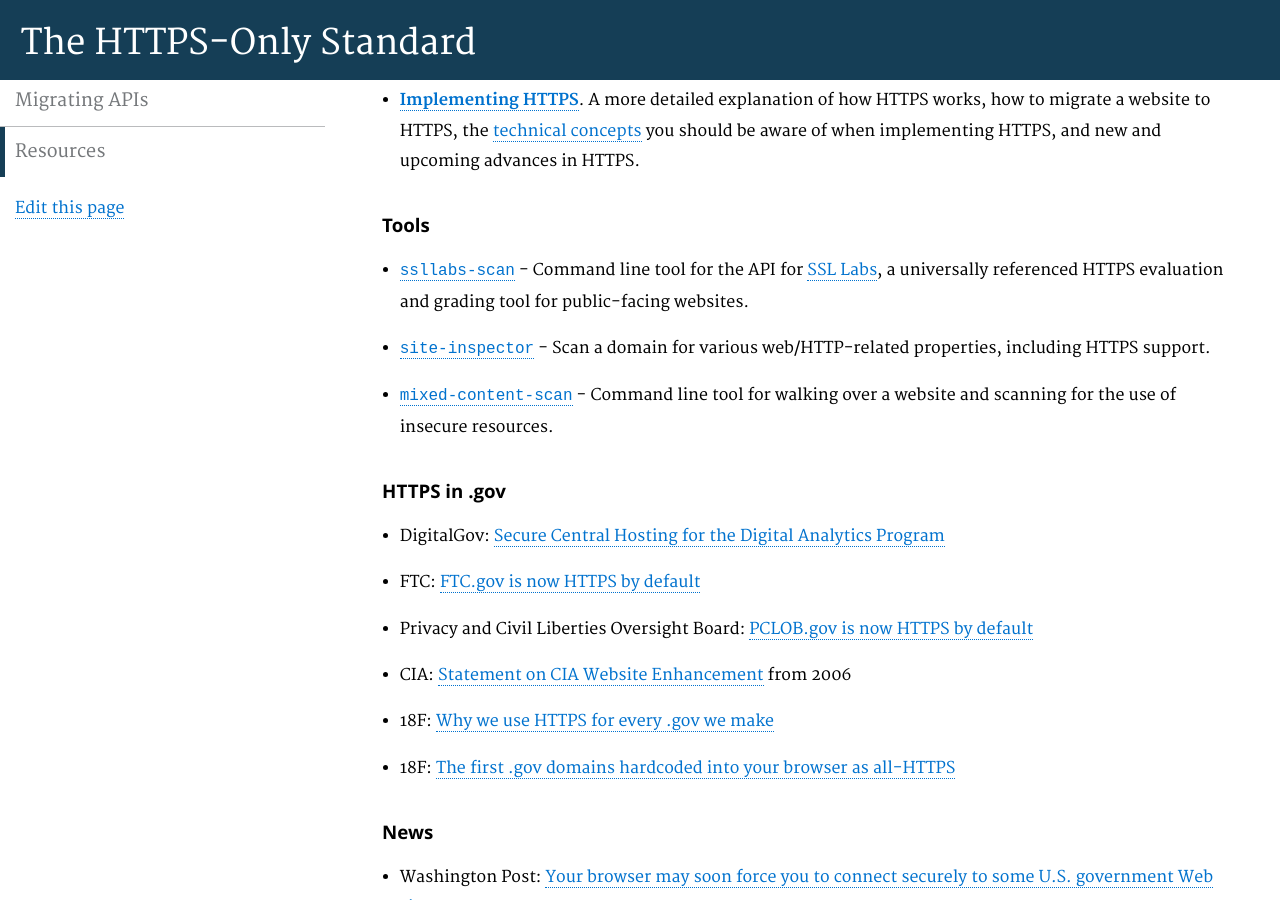
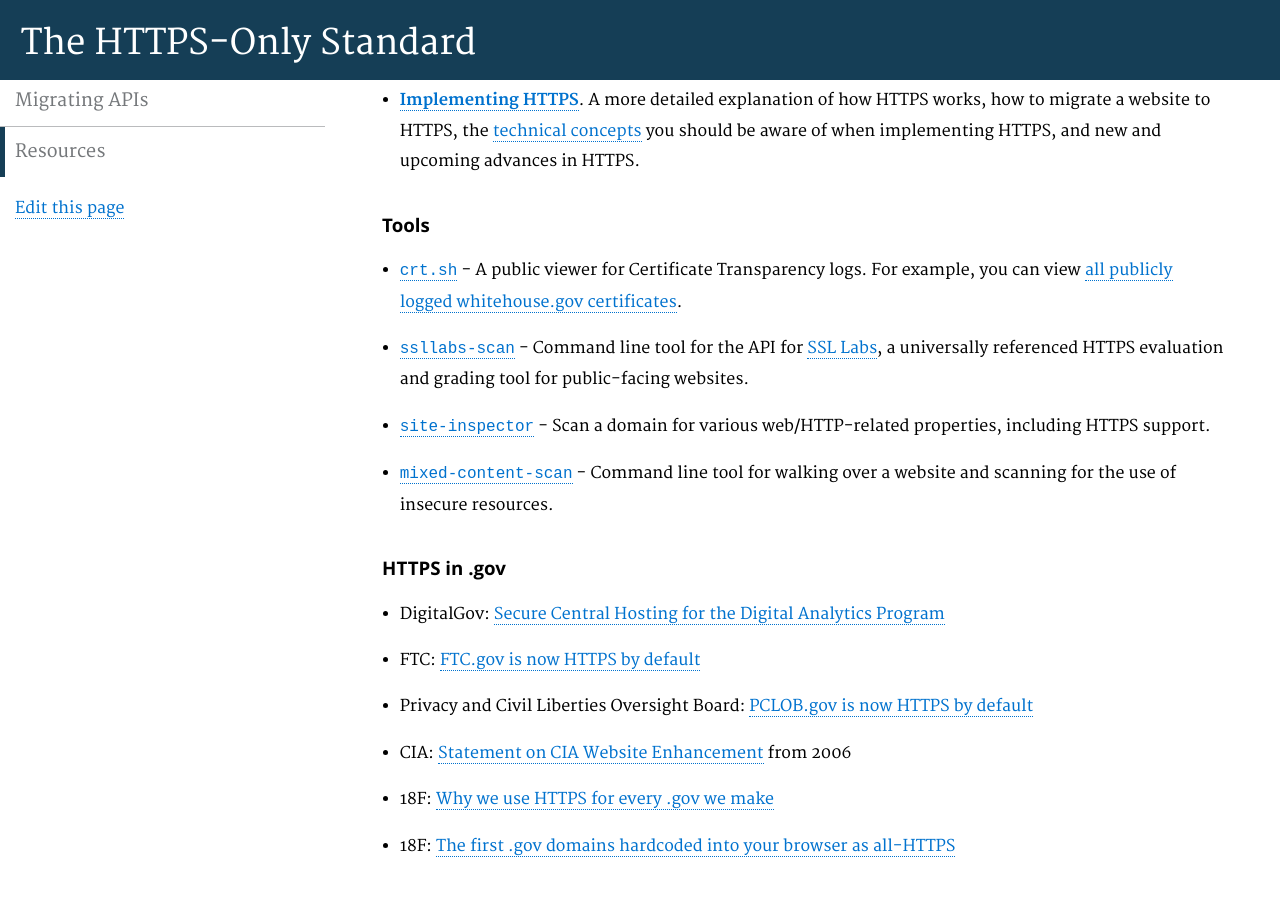
Before and after one commit to GSA/https, a Jekyll site: the page built from pages/resources.md, in a window 1280 px wide and 900 px high, scrolled down 467 px. Built offline with Jekyll 4.4.1, drawn with Linux system fonts in a browser that asks for light colours; Markdown is read by kramdown in place of the engine named in the settings.

Commit message:
add crt.sh to resources

```diff
--- a/pages/resources.md
+++ b/pages/resources.md
@@ -19,6 +19,7 @@ The DigitalGov University has two presentations on HTTPS, led by Eric Mill and G
 
 ### Tools
 
+* [`crt.sh`](https://crt.sh) - A public viewer for Certificate Transparency logs. For example, you can view [all publicly logged whitehouse.gov certificates](https://crt.sh/?q=whitehouse.gov).
 * [`ssllabs-scan`](https://github.com/ssllabs/ssllabs-scan) - Command line tool for the API for [SSL Labs](https://www.ssllabs.com/ssltest/), a universally referenced HTTPS evaluation and grading tool for public-facing websites.
 * [`site-inspector`](https://github.com/benbalter/site-inspector) - Scan a domain for various web/HTTP-related properties, including HTTPS support.
 * [`mixed-content-scan`](https://github.com/bramus/mixed-content-scan) - Command line tool for walking over a website and scanning for the use of insecure resources.
```
